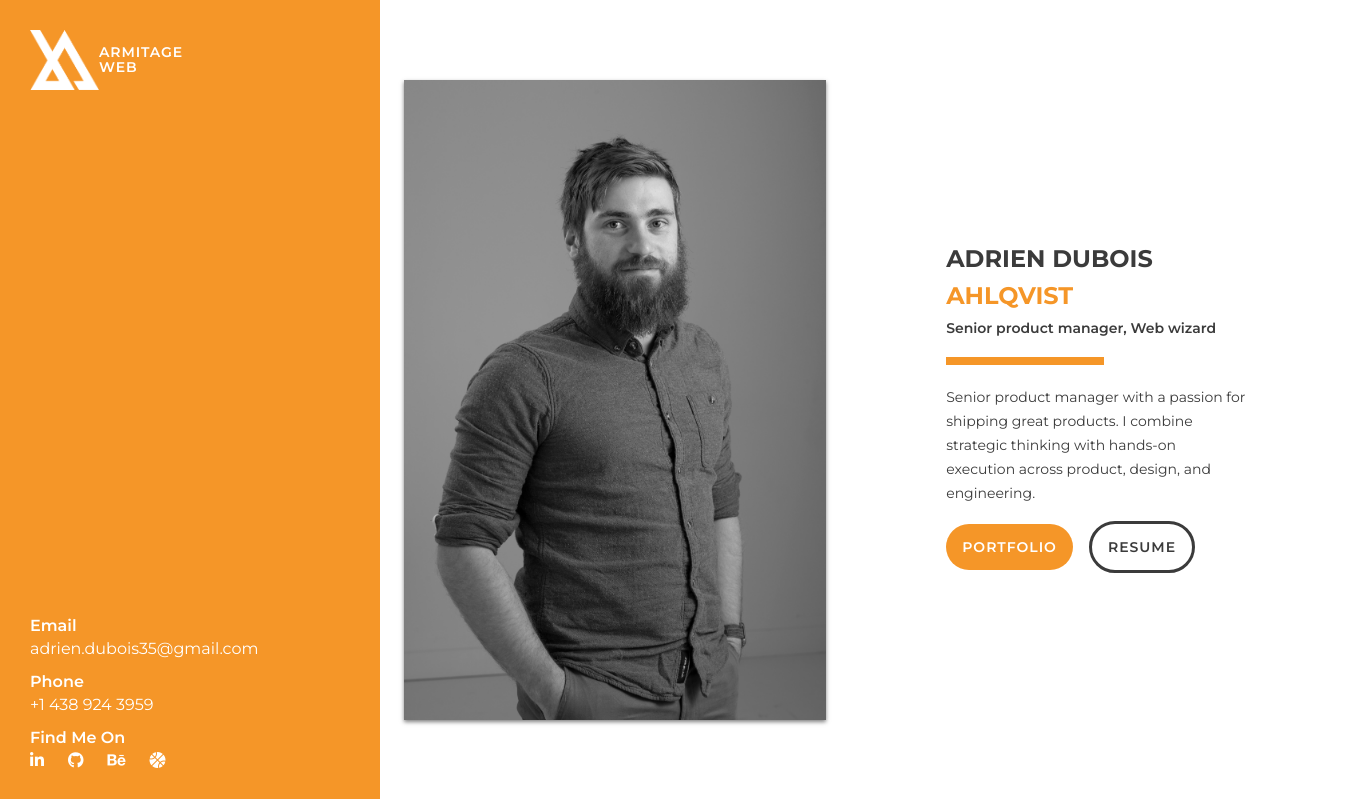
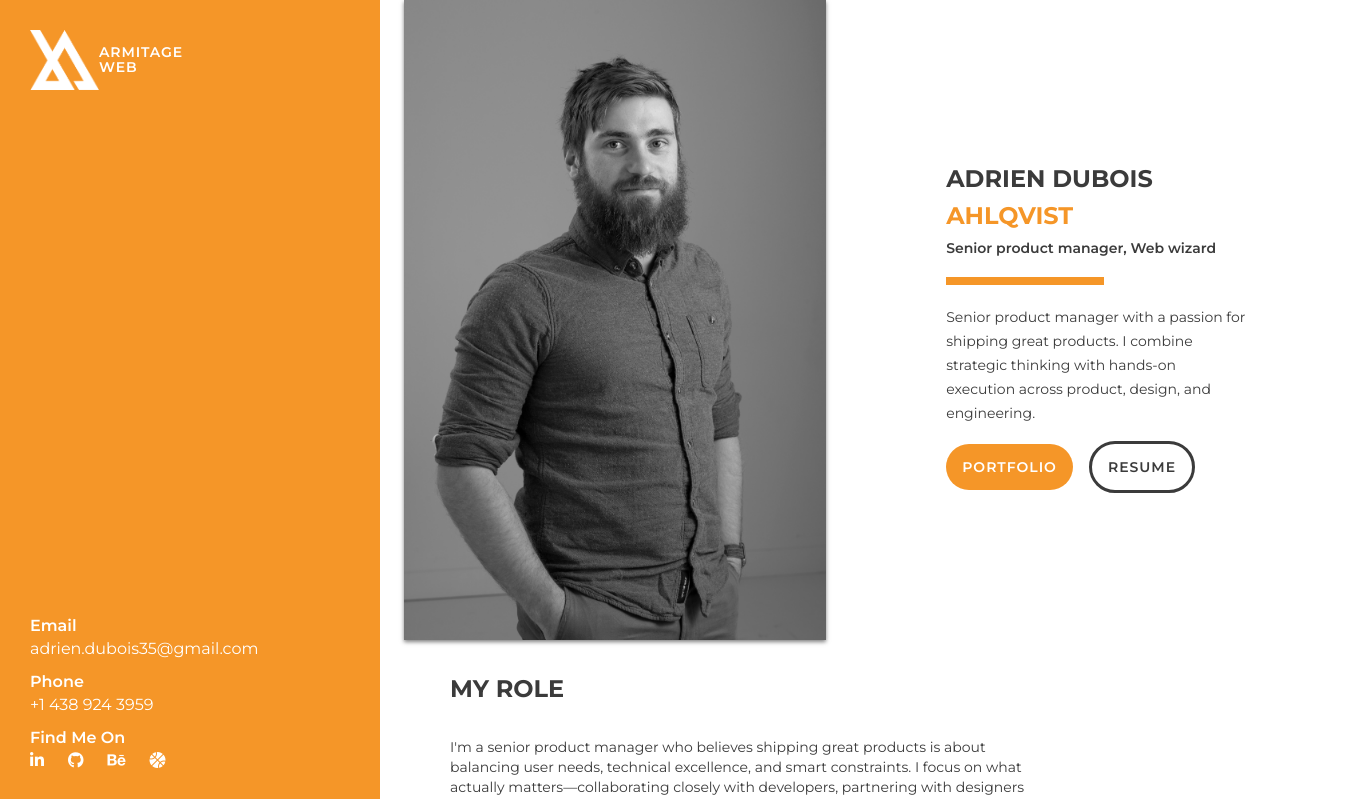
Before and after one commit to Armitage35/portfolio, a Vue app: page /technicalFile in a window 1280 px wide. Shown: the top 799 px of the page, 1370 px wide, since content can reach past the window. Built offline with nearby package versions, Linux system fonts and the light colour scheme.

Commit message:
style(home,app): adjust layout and remove unnecessary height, improve global styles

```diff
--- a/src/App.scss
+++ b/src/App.scss
@@ -1,12 +1,16 @@
 @use './variables' as *;
+
 
 html {
 	scroll-behavior: smooth;
+	overflow-x: hidden;
 }
+
 
 body {
 	margin: 0;
 	font-family: $bodyFont;
+	overflow-x: hidden;
 }
 
 h1 {
--- a/src/Views/Portfolio/Home/Home.scss
+++ b/src/Views/Portfolio/Home/Home.scss
@@ -22,7 +22,6 @@
 	@extend %mainSection__mobile;
 
 	display: flex;
-	height: 100vh;
 	align-items: center;
 	justify-content: center;
 }
```
